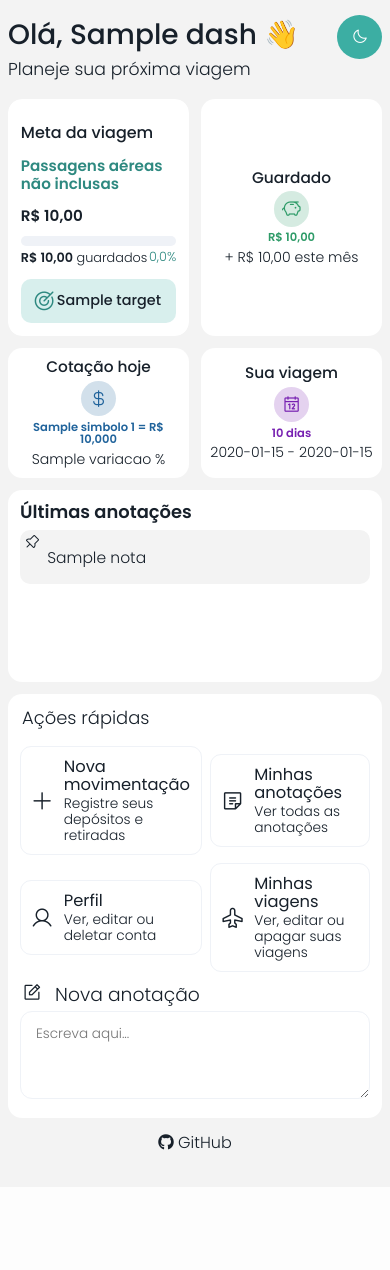
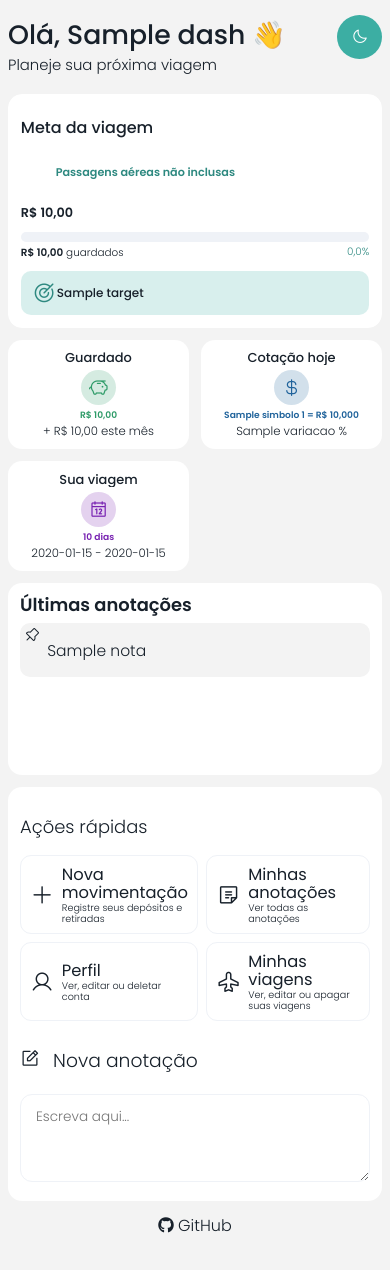
Before and after one commit to BlackGhostt6/Projeto-Interdisciplinar-2, a Flask app: template templates/index.html in a window 390 px wide. Shown: the part 64-1334 px from the top of the page. Before the commit the page ends 1214 px from the top, so only its background shows below. Run offline with Flask 3, Linux system fonts and the light colour scheme; the template is opened without the code that fills it: most values are stand-ins (such as "Sample title", 1, 10 or a date in 2020); grey boxes marked "Sample" are stand-in pictures; some libraries are stand-ins or nearby versions.

Commit message:
Atualização de reponsividade

```diff
--- a/static/style.css
+++ b/static/style.css
@@ -481,6 +481,7 @@ button:hover{
     flex-wrap: wrap;
     align-content: flex-start;
     overflow-y: auto;
+    overflow-x: hidden;
 }
 
 .notas-container::-webkit-scrollbar {
@@ -500,17 +501,17 @@ button:hover{
 .actions{
     display: grid;
     grid-template-columns: 1fr 1fr;
-    place-items: center;
+    place-items: stretch;
     width: 95%;
     gap: 1rem;
     margin-top: 1.5%;
-
+    align-items: stretch;
 }
 
 .quick-btn{
     width: 100%;
     min-height: 5rem;
-    max-height: fit-content;
+    height: 100%;
     border: none;
     border-radius: 10px;
     background: var(--card);
@@ -519,29 +520,41 @@ button:hover{
     justify-content: left;
     gap: 10px;
     padding: 0 .8rem 0 1.2rem;
-    border-radius: 10px;
     border: 1px solid var(--border);
-}
-
-.quick-btn p, h3{
-    margin:2px;
-    padding:0;
+    box-sizing: border-box;
+}
+
+.quick-btn h3,
+.quick-btn p{
+    margin: 0;
+    padding: 0;
+}
+
+.button-desc {
+    display: flex;
+    flex-direction: column;
+    justify-content: center;
+    flex: 1;
+    min-width: 0;
 }
 
 .quick-btn h3{
     font-size: 1rem;
     font-weight: 400;
     text-align: left;
+    line-height: 1.2;
 }
 
 .quick-btn p{
     font-size: .7rem;
     font-weight: 200;
     text-align: left;
+    line-height: 1.3;
 }
 
 .quick-btn i{
     font-size: 2rem;
+    flex-shrink: 0;
 }
 
 .quick-notes article{
@@ -578,16 +591,17 @@ button:hover{
 }
 
 .nota-modal{
-    width: 100%;
     height: 5rem;
-    background: var(--background);
+    background: transparent;
     border-radius: 10px;
-    border: var(--border) 1px solid;
+    border: none;
     display: flex;
     flex-direction: row;
     align-items: center;
     justify-content: space-between;
     padding: 0 .8rem 0 2.3rem;
+    overflow-wrap: anywhere;
+    width: 90%;
 }
 
 #n-modal{
@@ -614,12 +628,6 @@ button:hover{
     border-radius: 999px;
 }
 
-.nota-modal{
-    overflow-wrap: anywhere;
-    background: transparent;
-    width: 90%;
-    border: none;
-}
 
 textarea {
     width: 95%;
@@ -1413,13 +1421,13 @@ dialog input:valid:not(:placeholder-shown) {
 
     #title h2 {
         max-width: calc(100% - 3rem);
-        font-size: clamp(1.75rem, 7vw, 2.2rem);
+        font-size: clamp(1.60rem, 6.85vw, 2.05rem);
         line-height: 1.1;
         margin-top: .25rem;
     }
 
     #title p {
-        font-size: 1.08rem;
+        font-size: .93rem;
         margin-top: .3rem;
     }
 
@@ -1442,10 +1450,10 @@ dialog input:valid:not(:placeholder-shown) {
 
     }
 
-    /* Resumo: mantém duas áreas visíveis, em vez de transformar tudo em uma coluna */
+    /* Resumo em cima e os 3 cards logo abaixo no mobile */
     #resume-container {
         display: grid;
-        grid-template-columns: minmax(0, 1fr) minmax(0, 1.18fr);
+        grid-template-columns: repeat(3, minmax(0, 1fr));
         gap: var(--mobile-gap);
         align-items: stretch;
     }
@@ -1458,7 +1466,8 @@ dialog input:valid:not(:placeholder-shown) {
         height: 100%;
         border-radius: var(--mobile-radius);
         overflow: hidden;
-}
+        grid-column: 1 / -1;
+    }
 
     .meta-img {
         width: 100%;
@@ -1477,7 +1486,7 @@ dialog input:valid:not(:placeholder-shown) {
     }
 
     #name-country {
-        font-size: 1.25rem;
+        font-size: 1.10rem;
         line-height: 1.15;
     }
 
@@ -1498,7 +1507,7 @@ dialog input:valid:not(:placeholder-shown) {
     #trip-time,
     #trip-time i,
     #trip-time span {
-        font-size: .96rem;
+        font-size: .81rem;
         line-height: 1.25;
     }
 
@@ -1522,14 +1531,14 @@ dialog input:valid:not(:placeholder-shown) {
     }
 
     .content h3 {
-        font-size: 1.35rem;
+        font-size: 1.20rem;
         line-height: 1.2;
     }
 
     #obs {
-        margin-left: 0;
-        font-size: .95rem;
-        line-height: 1.2;
+        margin-left: 10%;
+        font-size: .70rem;
+        line-height: 2.5rem;
     }
 
     #meta {
@@ -1538,7 +1547,7 @@ dialog input:valid:not(:placeholder-shown) {
     }
 
     #meta p {
-        font-size: .8rem;
+        font-size: .65rem;
         line-height: 1.3;
     }
 
@@ -1558,14 +1567,14 @@ dialog input:valid:not(:placeholder-shown) {
     }
 
     #target-desc h4 {
-        font-size: .90rem;
+        font-size: .75rem;
     }
 
     #target-desc p {
         display: none
     }
 
-    /* Cards: 3 cards compactas em uma linha, como indicadores de dashboard */
+    /* Cards: 3 cards compactos na linha abaixo do resumo */
     .cards {
         width: 100%;
         min-width: 0;
@@ -1579,7 +1588,7 @@ dialog input:valid:not(:placeholder-shown) {
     .card-title {
         position: static;
         width: 100%;
-        font-size: .96rem;
+        font-size: .81rem;
         line-height: 1.1;
         text-align: center;
         white-space: nowrap;
@@ -1594,17 +1603,16 @@ dialog input:valid:not(:placeholder-shown) {
     }
 
     .cards span {
-        font-size: 1.1rem;
+        font-size: .95rem;
         line-height: 1.1;
     }
 
     .cards p {
-        font-size: .88rem;
+        font-size: .73rem;
         line-height: 1.15;
         text-align: center;
     }
 
-    /* Os 3 indicadores ocupam uma linha */
     #resume-container > .cards {
         grid-column: span 1;
     }
@@ -1617,6 +1625,11 @@ dialog input:valid:not(:placeholder-shown) {
         align-items: stretch;
     }
 
+    .notes-modal{
+    height: 70vh
+}
+
+
     .dash,
     .notas {
         width: 100%;
@@ -1646,7 +1659,8 @@ dialog input:valid:not(:placeholder-shown) {
 
     .quick-btn {
         min-height: 4rem;
-        padding: .55rem .6rem;
+        height: 100%;
+        padding: .6rem .6rem;
         gap: .5rem;
         border-radius: 11px;
     }
@@ -1662,7 +1676,7 @@ dialog input:valid:not(:placeholder-shown) {
     }
 
     .quick-btn p {
-        font-size: .86rem;
+        font-size: .6rem;
         line-height: 1.15;
     }
 
@@ -1695,9 +1709,13 @@ dialog input:valid:not(:placeholder-shown) {
     }
 
     .notas-container {
-        height: auto;
-        max-height: 17rem;
+        display: flex;
+        flex-direction: column;
+        flex-wrap: nowrap;
+        height: 100%;
         gap: .45rem;
+        overflow-x: hidden;
+        overflow-y: auto;
     }
 
     .nota {
@@ -1707,6 +1725,7 @@ dialog input:valid:not(:placeholder-shown) {
         height: auto;
         padding: .65rem .55rem .65rem 1.7rem;
         font-size: .97rem;
+        flex: 0 0 auto;
     }
 
     .pin {
@@ -1842,7 +1861,7 @@ dialog input:valid:not(:placeholder-shown) {
     }
 
     .content h3 {
-        font-size: .95rem;
+        font-size: .80rem;
     }
 
     .cards {
@@ -1856,7 +1875,7 @@ dialog input:valid:not(:placeholder-shown) {
     }
 
     .cards span {
-        font-size: .72rem;
+        font-size: .57rem;
     }
 
     #dash-container {
--- a/utils/currency_cache.json
+++ b/utils/currency_cache.json
@@ -1 +1 @@
-{"brl_JPY": {"valor": 30.926, "atualizado": "2026-08-21T20:09:15.563243"}, "brl_USD": {"valor": 0.1945147, "atualizado": "2026-08-21T20:09:26.560802"}, "brl_EUR": {"valor": 0.166, "atualizado": "2026-08-21T20:09:30.995315"}, "brl_KRW": {"valor": 269.57174, "atualizado": "2026-08-21T20:09:34.834426"}, "brl_BRL": {"valor": 1.0, "atualizado": "2026-08-18T00:12:16.998588"}, "USD_brl": {"valor": 5.138, "atualizado": "2026-08-21T20:47:58.215088"}, "JPY_brl": {"valor": 0.03320534, "atualizado": "2026-09-15T02:13:27.336869"}, "KRW_brl": {"valor": 0.00370614, "atualizado": "2026-08-21T20:17:19.544423"}}
+{"brl_JPY": {"valor": 30.926, "atualizado": "2026-08-21T20:09:15.563243"}, "brl_USD": {"valor": 0.1945147, "atualizado": "2026-08-21T20:09:26.560802"}, "brl_EUR": {"valor": 0.166, "atualizado": "2026-08-21T20:09:30.995315"}, "brl_KRW": {"valor": 269.57174, "atualizado": "2026-08-21T20:09:34.834426"}, "brl_BRL": {"valor": 1.0, "atualizado": "2026-08-18T00:12:16.998588"}, "USD_brl": {"valor": 5.152, "atualizado": "2026-09-17T00:19:35.139380"}, "JPY_brl": {"valor": 0.03296359, "atualizado": "2026-09-17T00:31:26.732329"}, "KRW_brl": {"valor": 0.00370614, "atualizado": "2026-08-21T20:17:19.544423"}}
```
